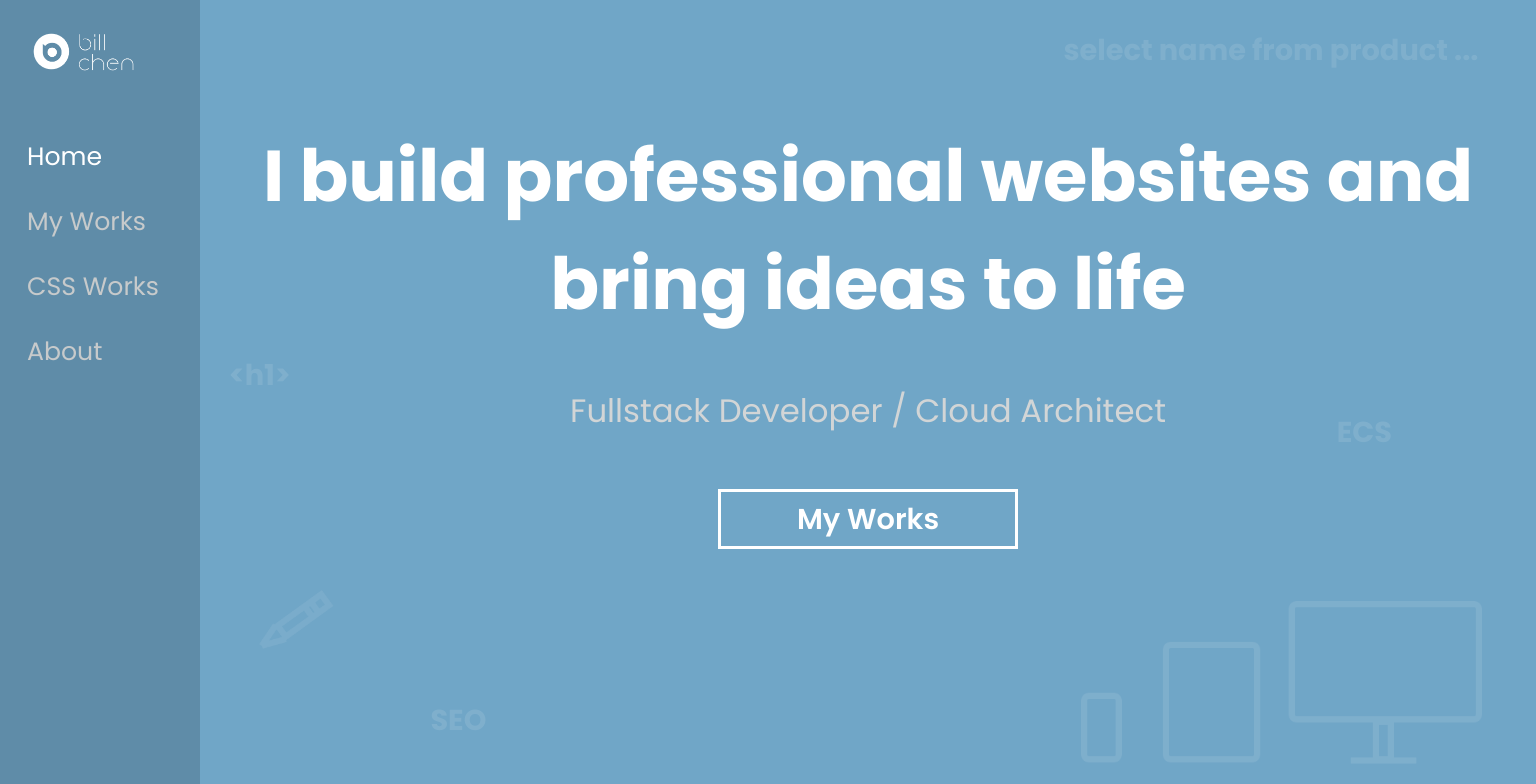
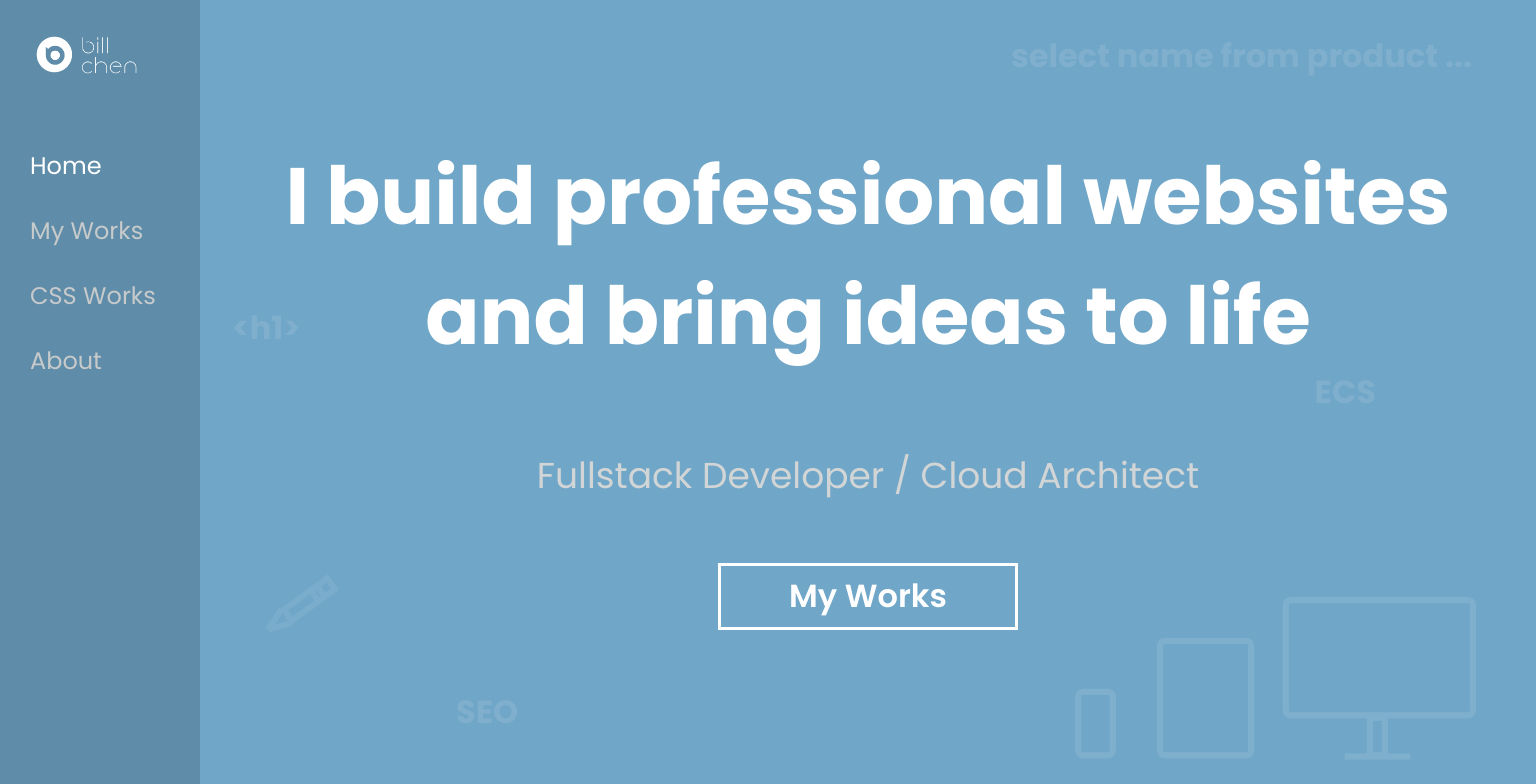
Before and after one commit to chen1223/portfolio, an Angular app: page / in a window 1536 px wide. Shown: the top 784 px of the page. Built offline with nearby package versions, Linux system fonts and the light colour scheme.

Commit message:
Adjust home page styling

```diff
--- a/src/app/core/container/container.component.ts
+++ b/src/app/core/container/container.component.ts
@@ -1,6 +1,5 @@
 import { Component, OnInit } from '@angular/core';
-import { ActivatedRoute, Router, NavigationEnd, RouterOutlet } from '@angular/router';
-import { trigger, transition, query, style, animate, group, animateChild } from '@angular/animations';
+import { Router, NavigationEnd } from '@angular/router';
 
 @Component({
   selector: 'app-container',
@@ -13,7 +12,9 @@ export class ContainerComponent implements OnInit {
   constructor(private router: Router) { }
 
   ngOnInit(): void {
-    this.isHomePage = this.router.url === '/';
+    this.isHomePage = this.router.url.indexOf('work') < 0 &&
+                      this.router.url.indexOf('css') < 0 &&
+                      this.router.url.indexOf('about') < 0;
     this.registerRouteChange();
   }
 
--- a/src/app/core/home/home.component.scss
+++ b/src/app/core/home/home.component.scss
@@ -10,6 +10,8 @@
 }
 .home-container {
   padding: 0 1.5em;
+  max-width: 1300px;
+  margin: auto;
   margin-top: 2em;
   height: 100%;
 }
@@ -267,7 +269,7 @@ a {
       font-size: 3.8em;
     }
   }
-  @media (min-width: 1300px) {
+  @media (min-width: 1300px) and (max-width: 1499px) {
     .title {
       font-size: 4em;
       margin-top: 1.7em;
@@ -294,6 +296,33 @@ a {
       }
     }
   }
+  @media (min-width: 1500px) {
+    .title {
+      font-size: 4em;
+      width: 100%;
+      margin-top: 1.7em;
+      margin-left: auto;
+      margin-right: auto;
+    }
+    .desc {
+      margin-top: 2em;
+    }
+    .cta-container {
+      margin-top: 3em;
+    }
+    .cta {
+      font-size: 1.6em;
+      font-weight: 600;
+    }
+    .decor {
+      &.--sql {
+        right: 2em;
+      }
+      &.--ecs {
+        right: 5em;
+      }
+    }
+  }
 }
 
 @media (min-width: 950px) {
--- a/src/app/core/sidenav/sidenav.component.scss
+++ b/src/app/core/sidenav/sidenav.component.scss
@@ -64,7 +64,7 @@
       .item {
         margin-bottom: 1.5em;
         .link {
-          font-size: 1.4em;
+          font-size: 1.2em;
         }
       }
     }
--- a/src/app/css-works/css-works.component.scss
+++ b/src/app/css-works/css-works.component.scss
@@ -55,4 +55,26 @@ li {
       margin-bottom: 2em;
     }
   }
+  .img-wrapper {
+    min-height: 200px;
+  }
 }
+@media (orientation: portrait) {
+  @media (min-width: 280px) and (max-width: 767px) {
+    .img-wrapper {
+      min-height: 200px;
+    }
+  }
+  @media (min-width: 1000px) {
+    .img-wrapper {
+      min-height: 250px;
+    }
+  }
+}
+@media (orientation: landscape) {
+  @media (min-width: 1000px) {
+    .img-wrapper {
+      min-height: 300px;
+    }
+  }
+}
--- a/src/app/shared/loading.scss
+++ b/src/app/shared/loading.scss
@@ -1,31 +1,7 @@
 .skeleton {
   position: absolute;
-  background: #c7c7c7;
+  background: #e2e0e0;
   height: 100%;
   width: 100%;
   margin: 0;
-  &:after {
-    content: '';
-    position: absolute;
-    left: 0;
-    top: 0;
-    right: 0;
-    bottom: 0;
-    animation: blinking 1.5s linear infinite;
-    transform: translateX(-100%);
-    background-image:
-      linear-gradient(90deg,
-                    rgba(255,255,255, 0) 0,
-                    rgba(255,255,255, 0.2) 20%,
-                    rgba(255,255,255, 0.5) 60%,
-                    rgba(255,255,255,0) 100%);
-  }
 }
-@keyframes blinking{
-  0% {
-    transform: translateX(0);
-  }
-  100% {
-    transform: translateX(100%);
-  }
-}
--- a/src/app/work/work-mgt/work-mgt.component.scss
+++ b/src/app/work/work-mgt/work-mgt.component.scss
@@ -42,6 +42,7 @@ li {
 }
 
 
+
 @media (min-width: 768px) {
   .work-list {
     display: flex;
@@ -52,6 +53,26 @@ li {
       margin-bottom: 2em;
     }
   }
+  .img-wrapper {
+    min-height: 200px;
+  }
 }
 @media (orientation: portrait) {
+  @media (min-width: 280px) and (max-width: 767px) {
+    .img-wrapper {
+      min-height: 200px;
+    }
+  }
+  @media (min-width: 1000px) {
+    .img-wrapper {
+      min-height: 250px;
+    }
+  }
 }
+@media (orientation: landscape) {
+  @media (min-width: 1000px) {
+    .img-wrapper {
+      min-height: 300px;
+    }
+  }
+}
--- a/src/app/work/work-mgt/work/work.component.scss
+++ b/src/app/work/work-mgt/work/work.component.scss
@@ -234,17 +234,6 @@
           width: 80%;
         }
       }
-      // .devices {
-      //   flex: 1;
-      //   margin: 0;
-      //   position: relative;
-      //   .tablet {
-      //     bottom: 21em;
-      //   }
-      //   .mobile {
-      //     bottom: 20em;
-      //   }
-      // }
     }
     .btn-container {
       .btn {
@@ -288,36 +277,15 @@
     }
   }
   @media (min-width: 1000px) {
-    // .summary .devices {
-    //   .tablet {
-    //     bottom: 35em;
-    //   }
-    //   .mobile {
-    //     bottom: 34em;
-    //   }
-    // }
+    .info {
+      .desc {
+        p {
+          font-size: 16px;
+        }
+      }
+    }
     .gif {
       margin: 0;
     }
   }
-  @media (min-width: 1100px) and (max-width: 1299px) {
-    // .summary .devices {
-    //   .tablet {
-    //     bottom: 28em;
-    //   }
-    //   .mobile {
-    //     bottom: 27em;
-    //   }
-    // }
-  }
-  @media (min-width: 1300px) {
-    // .summary .devices {
-    //   .tablet {
-    //     bottom: -1em;
-    //   }
-    //   .mobile {
-    //     bottom: -2em;
-    //   }
-    // }
-  }
 }
--- a/src/styles.scss
+++ b/src/styles.scss
@@ -25,9 +25,19 @@ a {
   font-weight: 700;
 }
 @media (orientation: landscape) {
-  @media (min-width: 1000px) {
+  @media (min-width: 1000px) and (max-width: 1499px) {
     body {
       font-size: 18px;
+    }
+    .page-wrapper {
+      .inner-page-wrapper {
+        padding: 0 3em;
+      }
+    }
+  }
+  @media (min-width: 1500px){
+    body {
+      font-size: 20px;
     }
     .page-wrapper {
       .inner-page-wrapper {
```
